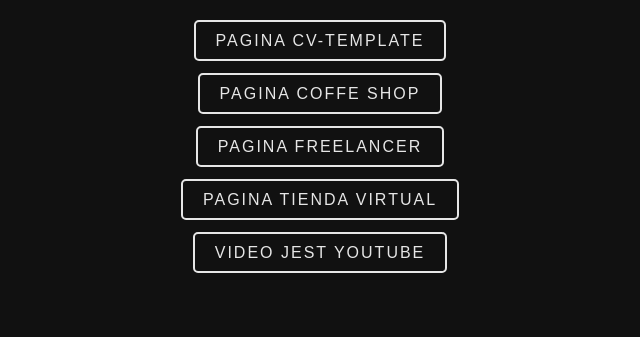
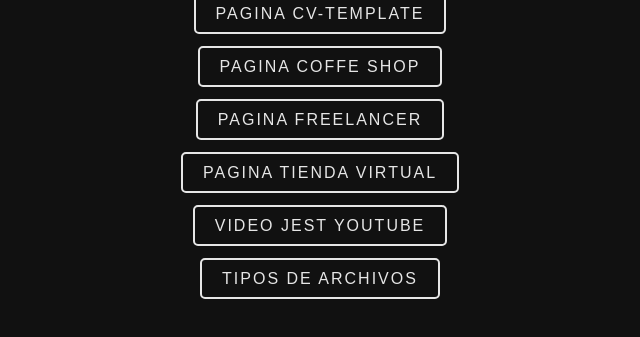
Before and after one commit to jordonez19/hwlistpages, a plain HTML site: page index.html in a window 1280 px wide. Shown: the part 303-640 px from the top of the page, without its empty margins (320-960 px from the left). Drawn offline with Linux system fonts and the light colour scheme.

Commit message:
Update index.html

```diff
--- a/index.html
+++ b/index.html
@@ -105,6 +105,7 @@
         <li class="pulse"><a href="https://freelancerxavi.netlify.app/">pagina freelancer</a></li>
         <li class="pulse"><a href="https://tiendavirtualxavi.netlify.app/">pagina tienda virtual</a></li>
         <li class="pulse"><a href="https://youtu.be/-TcHrt-l1G4">video jest youtube</a></li>
+        <li class="pulse"><a href="https://phenomenal-capybara-a3ae42.netlify.app/">Tipos de archivos</a></li>
     </ul>
 </body>
 
```
